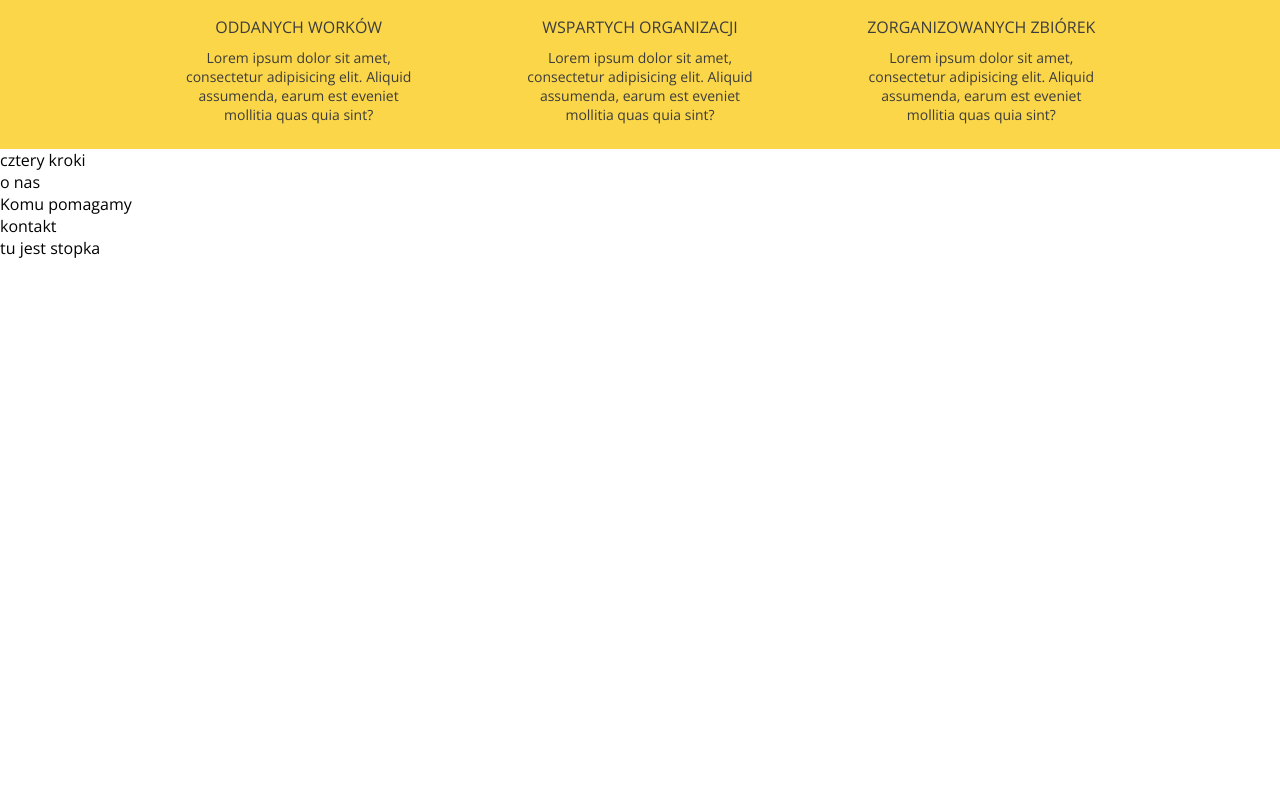
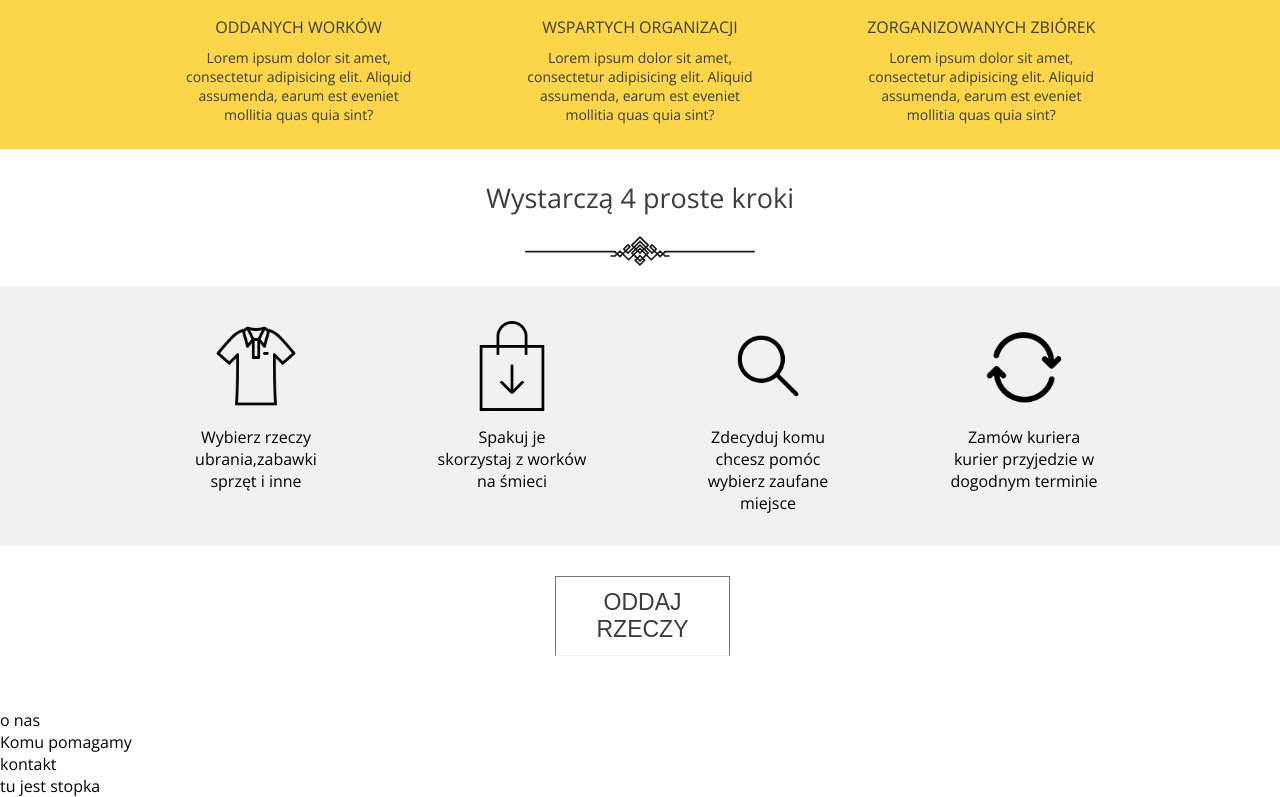
Before and after one commit to Patrycja-dz/Give-Things-Back-version1, a React (Create React App) app in the folder my-app/: page / in a window 1280 px wide. Shown: the part 710-1507 px from the top of the page. Before the commit the page ends 969 px from the top, so only its background shows below. Built offline with nearby package versions, Linux system fonts and the light colour scheme.

Commit message:
only four steps section

```diff
--- a/my-app/src/components/OnlyFourSteps.js
+++ b/my-app/src/components/OnlyFourSteps.js
@@ -1,11 +1,45 @@
 import React from "react";
+import {Link} from "react-router-dom";
 
-class OnlyFourSteps  extends React.Component {
+class OnlyFourSteps extends React.Component {
     render() {
-        return(
+        return (
             <div id='onlyFourSteps'>
-                <p>cztery kroki  </p>
+                <p className="only_four_steps">Wystarczą 4 proste kroki</p>
+                <div className="image"></div>
+                <div className="only_four_divs">
+                    <div className="columns_div">
+                        <div className="div_for_p">
+                        <div className="img_div"></div>
+                            <p>Wybierz rzeczy</p>
+                            <p>ubrania,zabawki<br/>sprzęt i inne</p>
+                        </div>
+                        <div className="div_for_p">
+                        <div className="next_img_div"></div>
+                            <p>Spakuj je</p>
+                            <p>skorzystaj z worków na śmieci</p>
+                        </div>
+                        <div className="div_for_p">
+                            <div className="other_img_div"></div>
+                            <p>Zdecyduj komu <br/>chcesz pomóc</p>
+                            <p>wybierz zaufane miejsce</p>
+                        </div>
+                        <div className="div_for_p">
+                            <div className="last_img"></div>
+                            <p>Zamów kuriera</p>
+                            <p>kurier przyjedzie w dogodnym terminie </p>
+                        </div>
+                    </div>
+
+                </div>
+                <Link to="/login">
+                    <div className="div_for_things">
+                    <button className="give_things_back">Oddaj <br/>rzeczy</button>
+                    </div>
+                </Link>
             </div>
+
+
         );
     }
 }
--- a/my-app/src/scss/components_styling/HomeSecondSection.scss
+++ b/my-app/src/scss/components_styling/HomeSecondSection.scss
@@ -42,20 +42,18 @@
 .decoration-div {
   background-image: url("../assets/Decoration.svg");
   background-repeat: no-repeat;
-  width: 100%;
-  height: 60px;
-  display: flex;
-  justify-content: center;
-  align-items: center;
-  margin-left: 90px;
-  margin-top: 40px;
+  background-size: contain;
+  width: 50%;
+  height: 30px;
+  display: block;
+  margin: 20px 115px;
 }
 button{
   width:175px;
   height: 80px;
   background-color: #FFFFFF;
-  border:1px solid ;
-  border-top: 1px solid #737373;
+  border:1px solid $greyColor;
+  border-top-color: $azureColor;
   box-shadow: #737373;
   color:$darkGreyColor;
   text-transform: uppercase;
@@ -64,6 +62,5 @@ button{
   margin-top: 10px;
   margin-left: 35px;
   font-size: 23px;
-  font-weight: 100;
-
+  font-weight: 400;
 }
--- a/my-app/src/scss/components_styling/OnlyFourSteps.scss
+++ b/my-app/src/scss/components_styling/OnlyFourSteps.scss
@@ -0,0 +1,95 @@
+#onlyFourSteps{
+  width: 100%;
+  height: 560px;
+}
+.only_four_steps{
+  text-align: center;
+  padding-top: 30px;
+  font-size: 27px;
+  font-family: $font-base;
+  font-weight: 400;
+  color:$darkGreyColor;
+}
+
+.image{
+  background-image: url("../assets/Decoration.svg");
+  background-repeat: no-repeat;
+  background-size: contain;
+  width: 18%;
+  height: 30px;
+  display: block;
+  margin: 20px auto;
+}
+.only_four_divs{
+  width: 100%;
+  height: 260px;
+  background-color: $azureColor;
+}
+
+.img_div {
+  width: 90px;
+  height: 90px;
+  background-image: url("../assets/Icon-1.svg");
+  background-repeat: no-repeat;
+  background-size: cover;
+  position: center;
+  margin: 15px auto;
+}
+
+.div_for_p {
+  width: 160px;
+  height: 230px;
+  text-align: center;
+  margin-top: 20px;
+  font-size: 16px;
+}
+.next_img_div{
+  width: 90px;
+  height: 90px;
+  background-image: url("../assets/Icon-2.svg");
+  background-repeat: no-repeat;
+  background-size: cover;
+  position: center;
+  margin: 15px auto;
+
+}
+.other_img_div{
+  width: 90px;
+  height: 90px;
+  background-image: url("../assets/Icon-3.svg");
+  background-repeat: no-repeat;
+  background-size: cover;
+  position: center;
+  margin: 15px auto;
+}
+.last_img{
+
+  width: 90px;
+  height: 90px;
+  background-image: url("../assets/Icon-4.svg");
+  background-repeat: no-repeat;
+  background-size: cover;
+  position: center;
+  margin: 15px auto;
+}
+.div_for_things {
+  width: 300px;
+  height: 100px;
+  margin: 30px auto;
+}
+
+.give_things_back {
+  margin: auto 65px;
+  width: 175px;
+  height: 80px;
+  background-color: #FFFFFF;
+  border: 1px solid $greyColor;
+  border-bottom-color: $azureColor;
+  color: $darkGreyColor;
+  text-transform: uppercase;
+  text-align: center;
+  text-decoration: none;
+  font-weight: 400;
+  font-size: 23px;
+
+}
--- a/my-app/src/scss/main.scss
+++ b/my-app/src/scss/main.scss
@@ -4,7 +4,8 @@
 @import 'components_styling/HomeSecondSection';
 @import 'components_styling/HomeNavigation';
 @import 'components_styling/HomeThreeColumns';
-@import url('https://fonts.googleapis.com/css?family=Merriweather:400,700|Open+Sans:100,400,700&display=swap');
+@import 'components_styling/OnlyFourSteps';
+@import url('https://fonts.googleapis.com/css?family=Merriweather:400,700|Open+Sans:400,700&display=swap');
 
 
 body {
```
